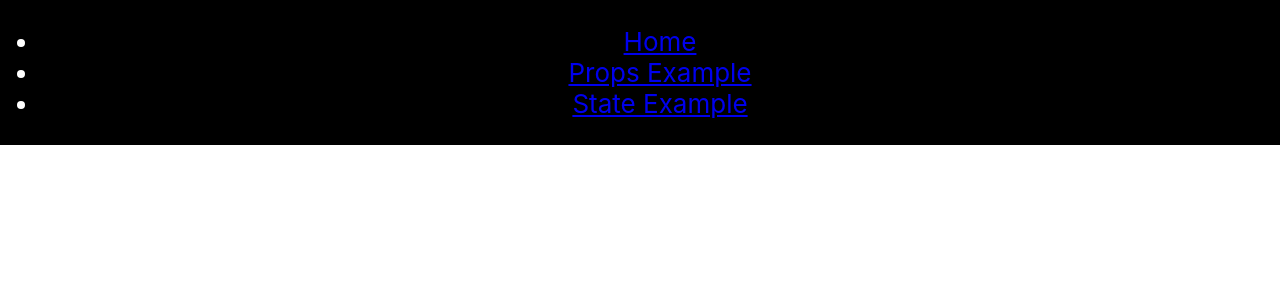
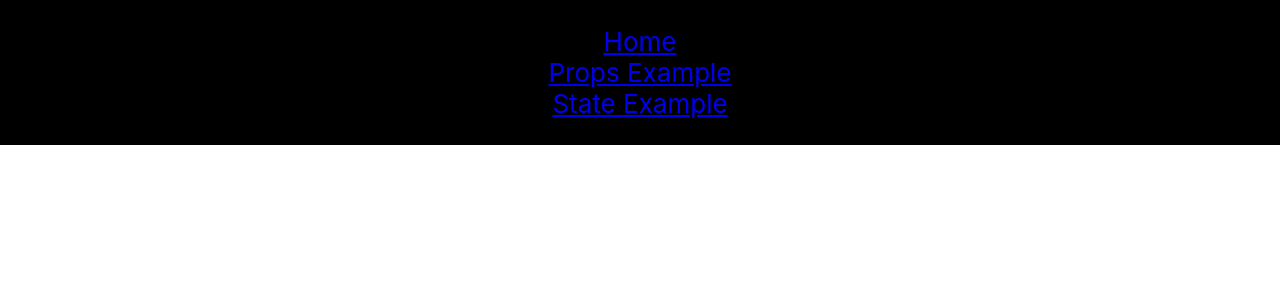
Before and after one commit to salcode/reactjs-mount-render-key, a React (Create React App) app: page / in a window 1280 px wide. Shown: the top 300 px of the page. Built offline with nearby package versions, Linux system fonts and the light colour scheme.

Commit message:
Remove styling from bulleted lists

```diff
--- a/src/App.css
+++ b/src/App.css
@@ -1,5 +1,10 @@
 .App {
   text-align: center;
+}
+
+.App ul {
+  list-style-type: none;
+  padding-left: 0;
 }
 
 .App-header {
```
